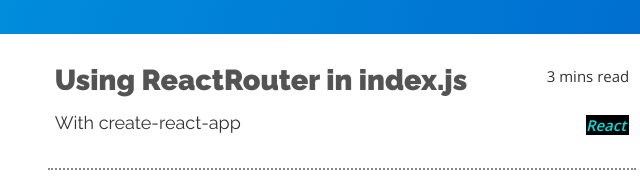
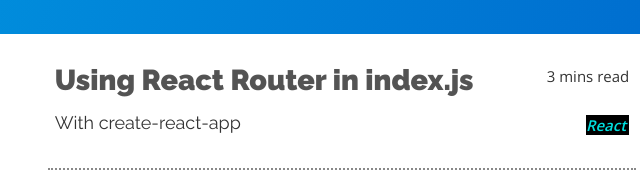
Before and after one commit to sematgt/devblog, a Gatsby site: page / in a window 1280 px wide. Shown: the top 194 px of the page, 445-1085 px from the left. Built offline with nearby package versions, Linux system fonts and the light colour scheme; Gatsby itself is replaced by a stand-in of ours.

Commit message:
fix title

```diff
--- a/content/posts/2020-05-02_Using-ReactRouter-in-index.js.md
+++ b/content/posts/2020-05-02_Using-ReactRouter-in-index.js.md
@@ -1,7 +1,7 @@
 ---
-path: "/Using-ReactRouter-in-index.js"
+path: "/Using-React-Router-in-index.js"
 date: 2020-05-02
-title: "Using ReactRouter in index.js"
+title: "Using React Router in index.js"
 subtitle: "With create-react-app"
 tags: "React"
 readtime: 3
```
